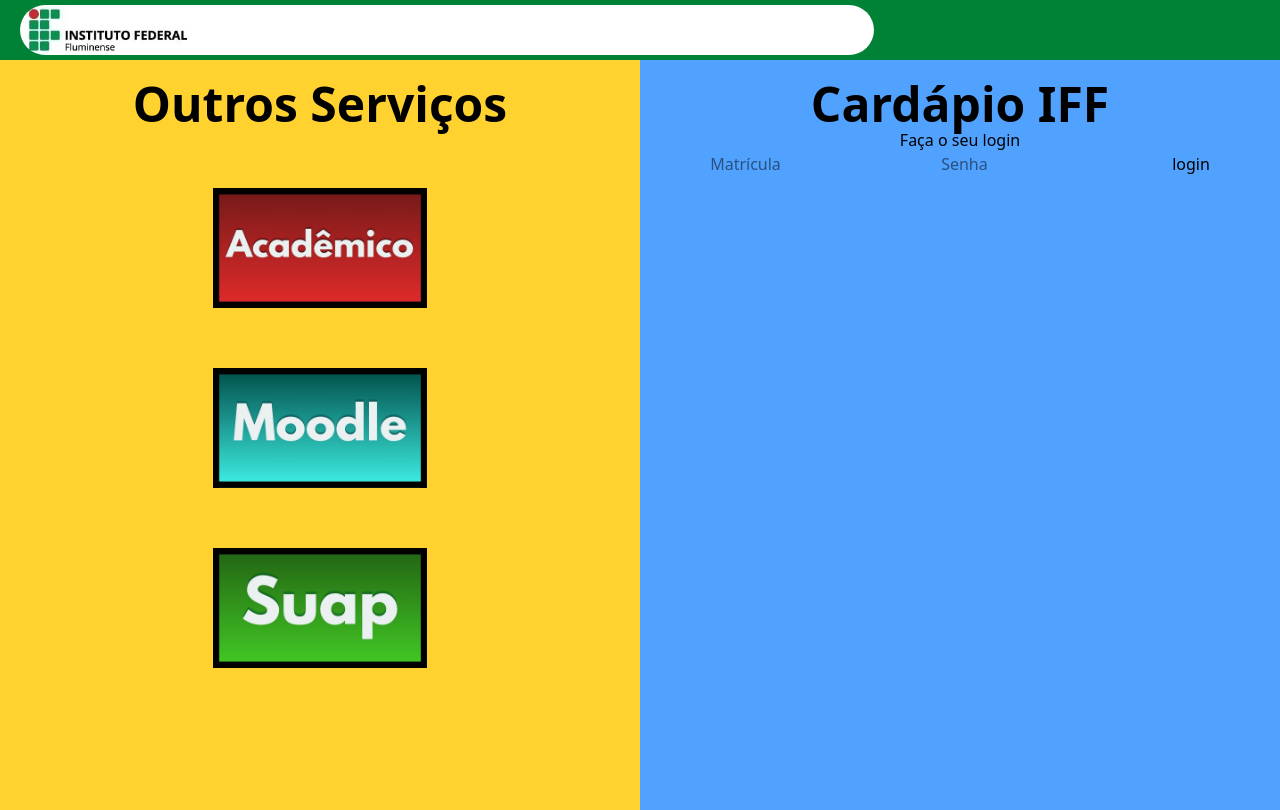
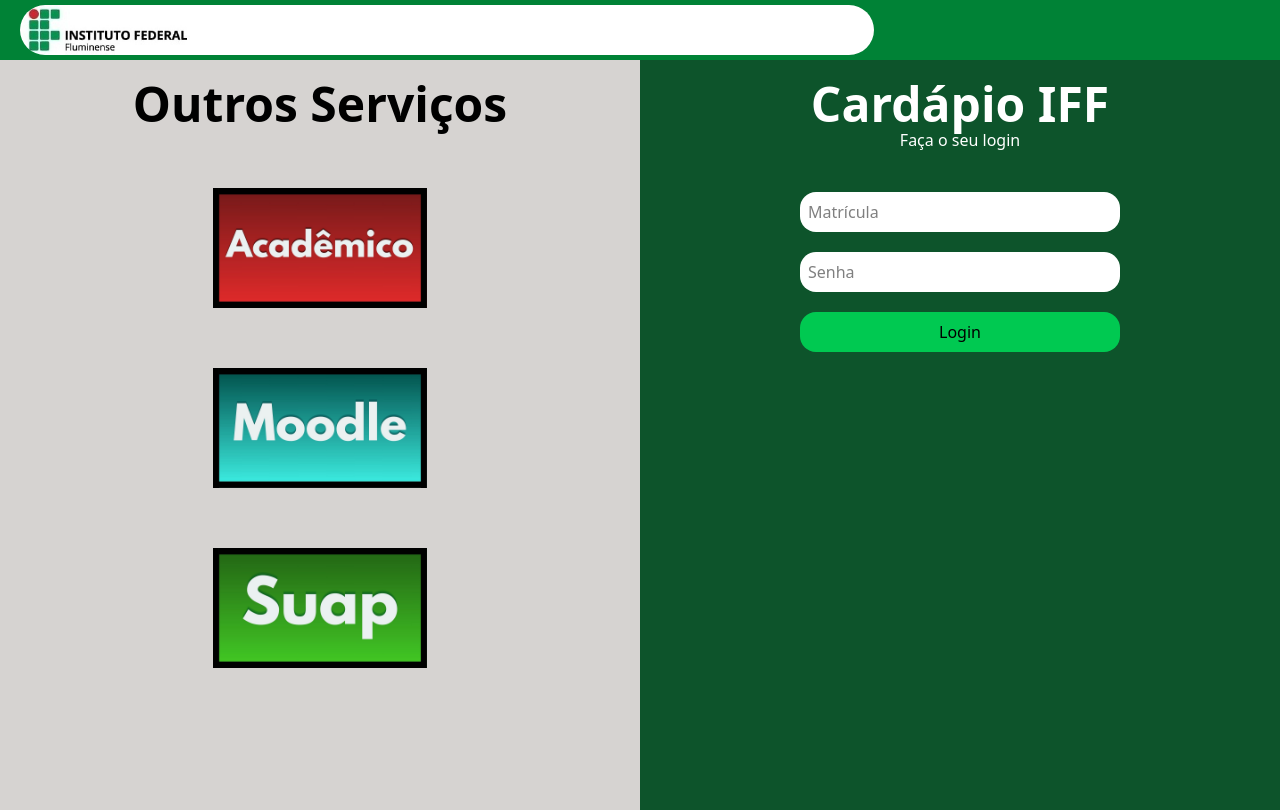
Before and after one commit to alohamat/frontend-ppe-iff, a React (Vite) app: page / in a window 1280 px wide. Built offline with nearby package versions, Linux system fonts and the light colour scheme.

Commit message:
começando o authform

```diff
--- a/src/components/AuthDiv.tsx
+++ b/src/components/AuthDiv.tsx
@@ -1,17 +1,29 @@
 import InputForm from "./InputForm";
 
 type AuthDivProps = {
-    mode: string;
-}
+  mode: string;
+};
 
-function AuthDiv({mode}:AuthDivProps) {
-    return (
-        <div>
-            <InputForm placeholder="Matrícula"/>
-            <InputForm placeholder="Senha"/>
-            {mode}
-        </div>
-    )
+function AuthDiv({ mode }: AuthDivProps) {
+  return (
+    <div>
+      <form className="flex flex-col items-center gap-5">
+        <InputForm placeholder="Matrícula" />
+        <InputForm placeholder="Senha" />
+        {mode == "registro" ? (
+          <InputForm placeholder="Confirmar senha" />
+        ) : null}
+        {mode == "registro" ? <InputForm placeholder="Nome" /> : null}
+        {mode == "registro" ? <InputForm placeholder="Sobrenome" /> : null}
+        <button
+          type="submit"
+          className="w-[25vw] bg-green-500 p-2 rounded-2xl transition-all duration-300 ease-in-out hover:scale-110 hover:cursor-pointer"
+        >
+          {mode == "registro" ? "Registrar" : "Login"}
+        </button>
+      </form>
+    </div>
+  );
 }
 
 export default AuthDiv;
--- a/src/components/InputForm.tsx
+++ b/src/components/InputForm.tsx
@@ -1,10 +1,10 @@
 import type { InputHTMLAttributes } from "react";
 type Props = InputHTMLAttributes<HTMLInputElement>
 
-function InputForm(props: Props) {
+function InputForm({...props}: Props) {
     return (
         <input {...props}
-        className=""
+        className="bg-white rounded-2xl w-[25vw] p-2 focus:scale-110 transition-all duration-300 ease-in-out"
         />
     )
 }
--- a/src/pages/LoginPage.tsx
+++ b/src/pages/LoginPage.tsx
@@ -6,15 +6,15 @@
         <div id="all">
             <Header />
             <div id="conteudo" className="flex flex-col sm:flex-row">
-                <div id="servicosContainer" className="flex flex-col w-[100vw] sm:w-[50vw] items-center gap-15 bg-amber-300 h-[93.8vh]">
+                <div id="servicosContainer" className="flex flex-col w-[100vw] sm:w-[50vw] items-center gap-15 bg-stone-300 h-[93.8vh]">
                     <h1 className="text-5xl font-bold mt-5">Outros Serviços</h1>
-                    <a href="https://academico.iff.edu.br/"><img src="src/assets/Academico.jpg" alt="Imagem Academico" className="h-[15vh]"/></a>
-                    <a href="https://ead2.iff.edu.br/login/index.php"><img src="src/assets/Moodle.jpg" alt="Imagem Moodle" className="h-[15vh]"/></a>
-                    <a href="https://suap.iff.edu.br/accounts/login/?next=/"><img src="src/assets/Suap.jpg" alt="Imagem Suap" className="h-[15vh]"/></a>
+                    <a href="https://academico.iff.edu.br/"><img src="src/assets/Academico.jpg" alt="Imagem Academico" className="h-[15vh] hover:cursor-pointer "/></a>
+                    <a href="https://ead2.iff.edu.br/login/index.php"><img src="src/assets/Moodle.jpg" alt="Imagem Moodle" className="h-[15vh] hover:cursor-pointer"/></a>
+                    <a href="https://suap.iff.edu.br/accounts/login/?next=/"><img src="src/assets/Suap.jpg" alt="Imagem Suap" className="h-[15vh] hover:cursor-pointer  "/></a>
                 </div>
-                <div id="loginContainer" className="w-[100vw] sm:w-[50vw] h-screen sm:h-[93.8vh] bg-blue-400 flex items-center flex-col">
-                    <h1 className="text-5xl font-bold mt-5">Cardápio IFF</h1>
-                    <h2 className="text4xl font-medium">Faça o seu login</h2>
+                <div id="loginContainer" className="w-[100vw] sm:w-[50vw] h-screen sm:h-[93.8vh] bg-green-900 flex items-center flex-col">
+                    <h1 className="text-5xl font-bold mt-5 text-white">Cardápio IFF</h1>
+                    <h2 className="text4xl font-medium mb-10 text-white">Faça o seu login</h2>
                     <AuthDiv mode="login"/>
                 </div>
             </div>
```
